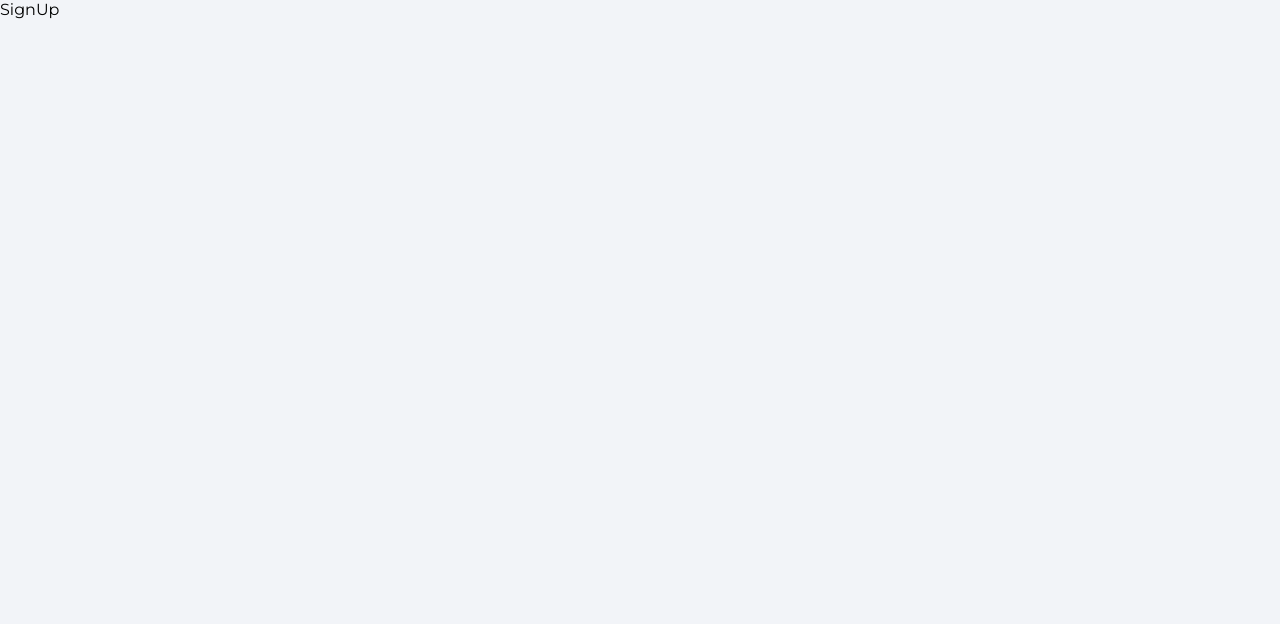
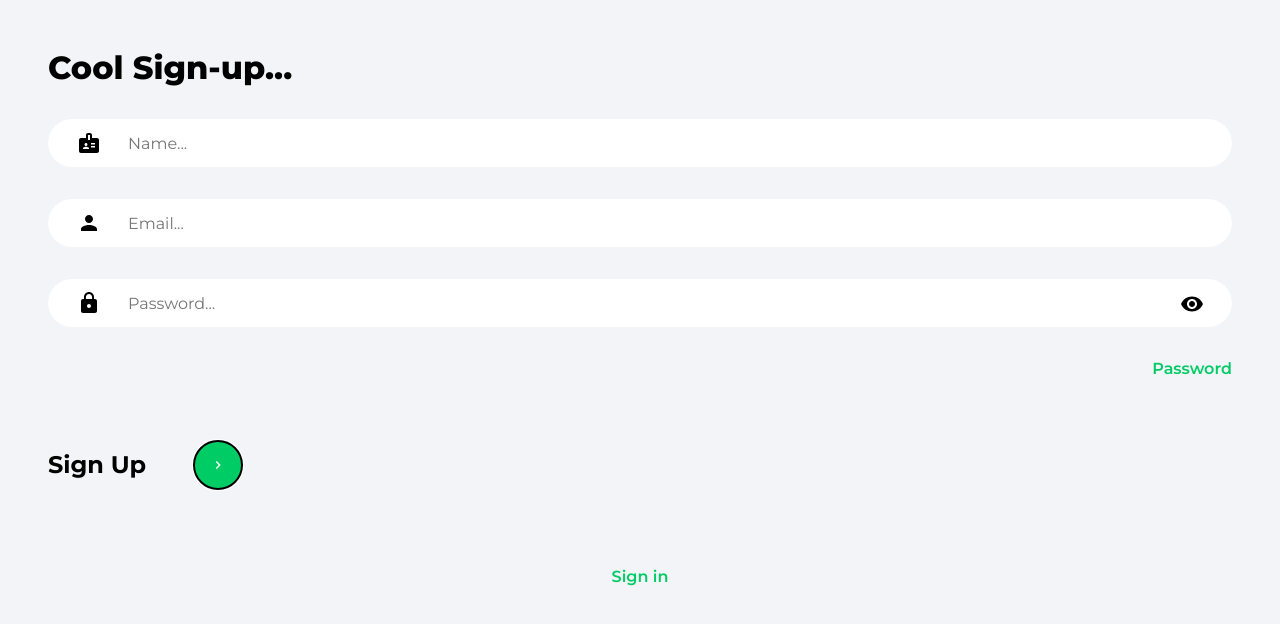
Before and after one commit to Surajarya130/house-market, a React (Create React App) app: page /signup in a window 1280 px wide. Shown: the top 624 px of the page. Built offline with nearby package versions, Linux system fonts and the light colour scheme; the HTML template or start-up script is replaced by a standard one.

Commit message:
#2nd 15th Dec

```diff
--- a/src/pages/Explore.jsx
+++ b/src/pages/Explore.jsx
@@ -1,7 +1,7 @@
 import React from "react";
 
 function Explore() {
-  return <div>Explore Hello World</div>;
+  return <div>Explore </div>;
 }
 
 export default Explore;
--- a/src/pages/SignIn.jsx
+++ b/src/pages/SignIn.jsx
@@ -14,7 +14,13 @@
   const { email, password } = formData;
   const navigate = useNavigate();
 
-  const onChange = () => {};
+  const onChange = (e) => {
+    setFormData((prevState) => ({
+      ...prevState,
+      // email: e.target.value,
+      [e.target.id]: e.target.value,
+    }));
+  };
 
   return (
     <>
@@ -50,57 +56,22 @@
             />
           </div>
           <Link to="/forgot-password" className="forgotPasswordLink">
-            Forgot Password
+            Password
           </Link>
 
           <div className="signInBar">
             <p className="signInText">Sign In</p>
-            <button className="signInButton"><ArrowRightIcon fill="#ffffff" width="34px" height="34px" /></button>
+            <button className="signInButton">
+              <ArrowRightIcon fill="#ffffff" width="34px" height="34px" />
+            </button>
           </div>
         </form>
       </div>
+      <Link to="/signup" className="registerLink">
+        Sign Up
+      </Link>
     </>
   );
 }
 
 export default SignIn;
-
-// rafc: arrow functional component: withour default
-// import React from 'react'
-
-// export const SignIn = () => {
-//   return (
-//     <div>SignIn</div>
-//   )
-// }
-
-// rfc: React function component
-// import React from 'react'
-
-// export default function SignIn() {
-//   return (
-//     <div>SignIn</div>
-
-// }
-
-// rafce: arrow functional component export default
-// import React from 'react'
-
-// const SignIn = () => {
-//   return (
-//     <div>SignIn</div>
-//   )
-// }
-
-// export default SignIn
-
-// rfce: functional component export default
-// import React from 'react'
-
-// function SignIn() {
-//   return (
-//     <div>SignIn</div>
-//   )
-// }
-
-// export default SignIn
--- a/src/pages/SignUp.jsx
+++ b/src/pages/SignUp.jsx
@@ -1,9 +1,87 @@
-import React from 'react'
+import React from "react";
+import { useState } from "react";
+import { Link, useNavigate } from "react-router-dom";
+import { ReactComponent as ArrowRightIcon } from "../assets/svg/keyboardArrowRightIcon.svg";
+import visibilityIcon from "../assets/svg/visibilityIcon.svg";
 
 function SignUp() {
+  const [showPassword, setShowPassword] = useState(false);
+  const [formData, setFormData] = useState({
+    name: "",
+    email: "",
+    password: "",
+  });
+
+  const { name, email, password } = formData;
+  const navigate = useNavigate();
+
+  const onChange = (e) => {
+    setFormData((prevState) => ({
+      ...prevState,
+      // email: e.target.value,
+      [e.target.id]: e.target.value,
+    }));
+  };
+
   return (
-    <div>SignUp</div>
-  )
+    <>
+      <div className="pageContainer">
+        <header className="pageHeader">
+          <p>Cool Sign-up...</p>
+        </header>
+        <form>
+          <input
+            type="text"
+            className="nameInput"
+            placeholder="Name..."
+            id="name"
+            value={name}
+            onChange={onChange}
+          />
+
+          <input
+            type="email"
+            className="emailInput"
+            placeholder="Email..."
+            id="email"
+            value={email}
+            onChange={onChange}
+          />
+
+          <div className="passwordInputDiv">
+            <input
+              type={showPassword ? "text" : "password"}
+              className="passwordInput"
+              placeholder="Password..."
+              id="password"
+              value={password}
+              onChange={onChange}
+            />
+
+            <img
+              src={visibilityIcon}
+              alt="Show Pass"
+              onClick={() => setShowPassword((prevState) => !prevState)}
+              className="showPassword"
+            />
+          </div>
+          <Link to="/forgot-password" className="forgotPasswordLink">
+            Password
+          </Link>
+
+          <div className="signUpBar">
+            <p className="signUpText">Sign Up</p>
+            <button className="signUpButton">
+              <ArrowRightIcon fill="#ffffff" width="34px" height="34px" />
+            </button>
+          </div>
+        </form>
+      </div>
+      <Link to="/signin" className="registerLink">
+        Sign in
+      </Link>
+    </>
+  );
 }
 
-export default SignUp
+export default SignUp;
```
Also changed, not shown: src/components/Navbar.jsx (+23 -5 lines).
